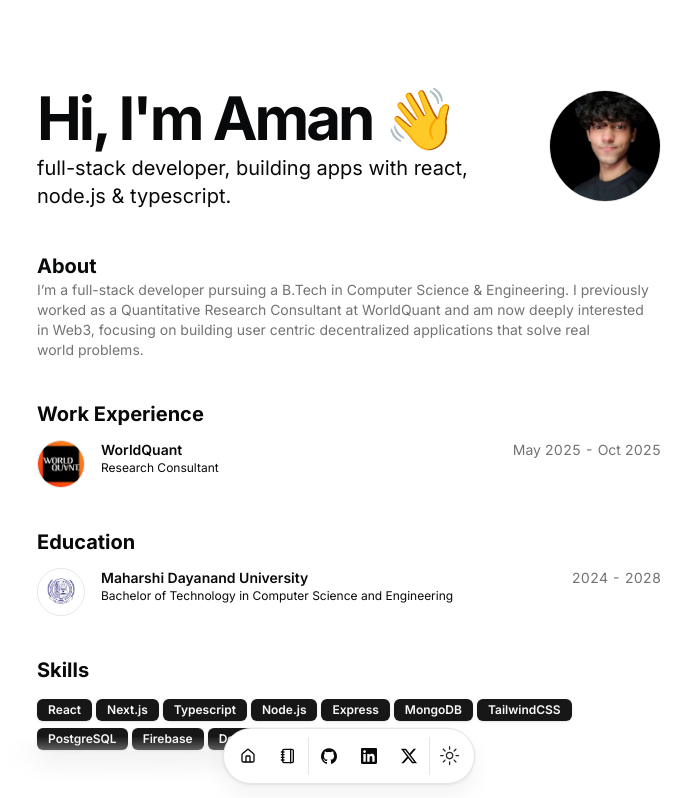
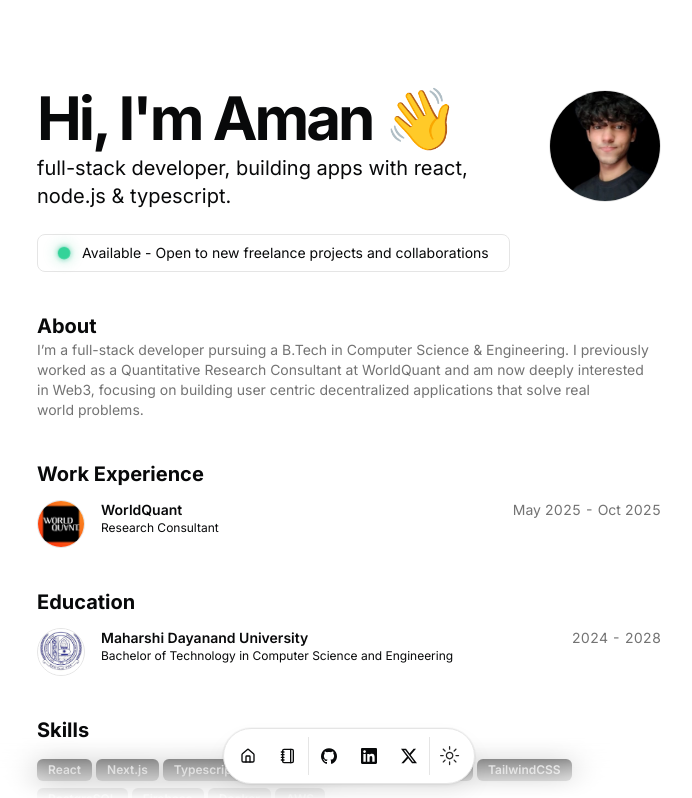
Before and after one commit to Amank1412/PORTFOLIO-New, a Next.js app: page / in a window 1280 px wide. Shown: the top 798 px of the page, without its empty margins (291-983 px from the left). Built offline with nearby package versions, Linux system fonts and the light colour scheme.

Commit message:
update and add some feat

```diff
--- a/src/app/globals.css
+++ b/src/app/globals.css
@@ -75,6 +75,48 @@
     }
   }
 
+  /* glowing bulb effect for availability dot */
+  @layer components {
+    @keyframes glow {
+      0% {
+        box-shadow: 0 0 0 0 rgba(16,185,129,0.0);
+        transform: scale(1);
+      }
+      40% {
+        box-shadow: 0 0 6px 2px rgba(16,185,129,0.45), 0 0 18px 6px rgba(16,185,129,0.22);
+        transform: scale(1.06);
+      }
+      100% {
+        box-shadow: 0 0 0 0 rgba(16,185,129,0);
+        transform: scale(1);
+      }
+    }
+
+    .glow-green {
+      display: inline-block;
+      position: relative;
+      animation: glow 1.8s ease-in-out infinite;
+    }
+
+    /* subtle blurred halo using pseudo-element */
+    .glow-green::after {
+      content: "";
+      position: absolute;
+      left: 50%;
+      top: 50%;
+      transform: translate(-50%, -50%);
+      width: 28px;
+      height: 28px;
+      border-radius: 9999px;
+      background: rgba(16,185,129,0.12);
+      filter: blur(8px);
+      opacity: 0;
+      pointer-events: none;
+      transition: opacity 0.35s ease;
+      animation: glow 1.8s ease-in-out infinite;
+    }
+  }
+
   h3 code {
     @apply !text-lg md:!text-xl;
   }
--- a/src/app/page.tsx
+++ b/src/app/page.tsx
@@ -29,6 +29,28 @@ export default function Page() {
                 delay={BLUR_FADE_DELAY}
                 text={DATA.description}
               />
+              {DATA.availability && (
+                <BlurFade delay={BLUR_FADE_DELAY}>
+                  <Link
+                    href={DATA.availability.link ?? "#"}
+                    className="mt-4 inline-flex items-center gap-3 rounded-lg border px-5 py-2 text-sm mx-auto"
+                  >
+                    <span
+                      aria-hidden
+                      className={
+                        `inline-block h-3 w-3 rounded-full ${
+                          DATA.availability.color === "green"
+                            ? "bg-emerald-400 glow-green"
+                            : DATA.availability.color === "red"
+                            ? "bg-red-500"
+                            : "bg-gray-400"
+                        }`
+                      }
+                    />
+                    <span className="text-sm">{DATA.availability.text}</span>
+                  </Link>
+                </BlurFade>
+              )}
             </div>
             <BlurFade delay={BLUR_FADE_DELAY}>
               <Avatar className="size-28 border">
--- a/src/data/resume.tsx
+++ b/src/data/resume.tsx
@@ -12,6 +12,14 @@ export const DATA = {
   summary:
     "I’m a full-stack developer pursuing a B.Tech in Computer Science & Engineering. I previously worked as a Quantitative Research Consultant at WorldQuant and am now deeply interested in Web3, focusing on building user centric decentralized applications that solve real world problems.",
   avatarUrl: "/my.jpg",
+
+  availability: {
+    text: "Available - Open to new freelance projects and collaborations",
+    color: "green",
+    // optional link when clicking the availability badge
+    link: "mailto:amankumarr7390@gmail.com",
+  },
+
   skills: [
     "React",
     "Next.js",
@@ -24,7 +32,7 @@ export const DATA = {
     "Firebase",
     "Docker",
     "AWS",
-    "C++",
+
   ],
   navbar: [
     { href: "/", icon: HomeIcon, label: "Home" },
```
Also changed, not shown: public/school.jpg.
